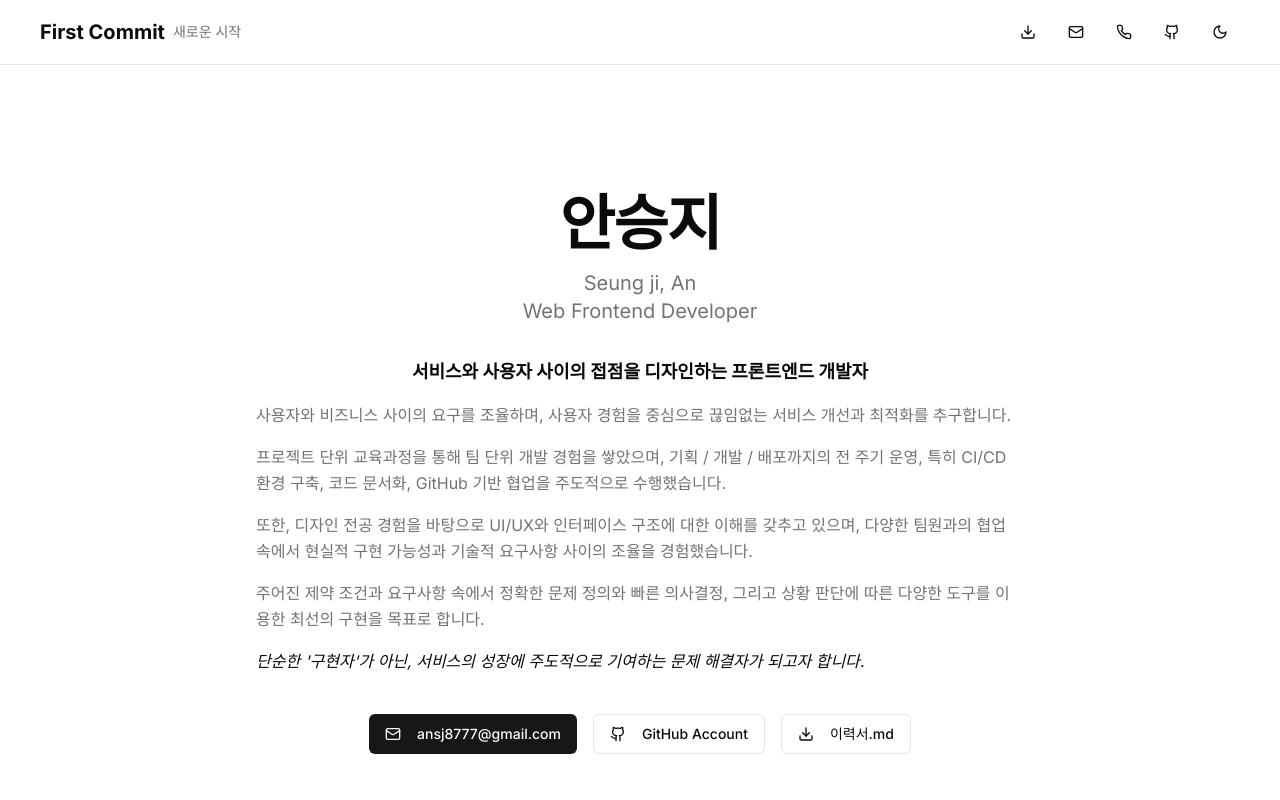
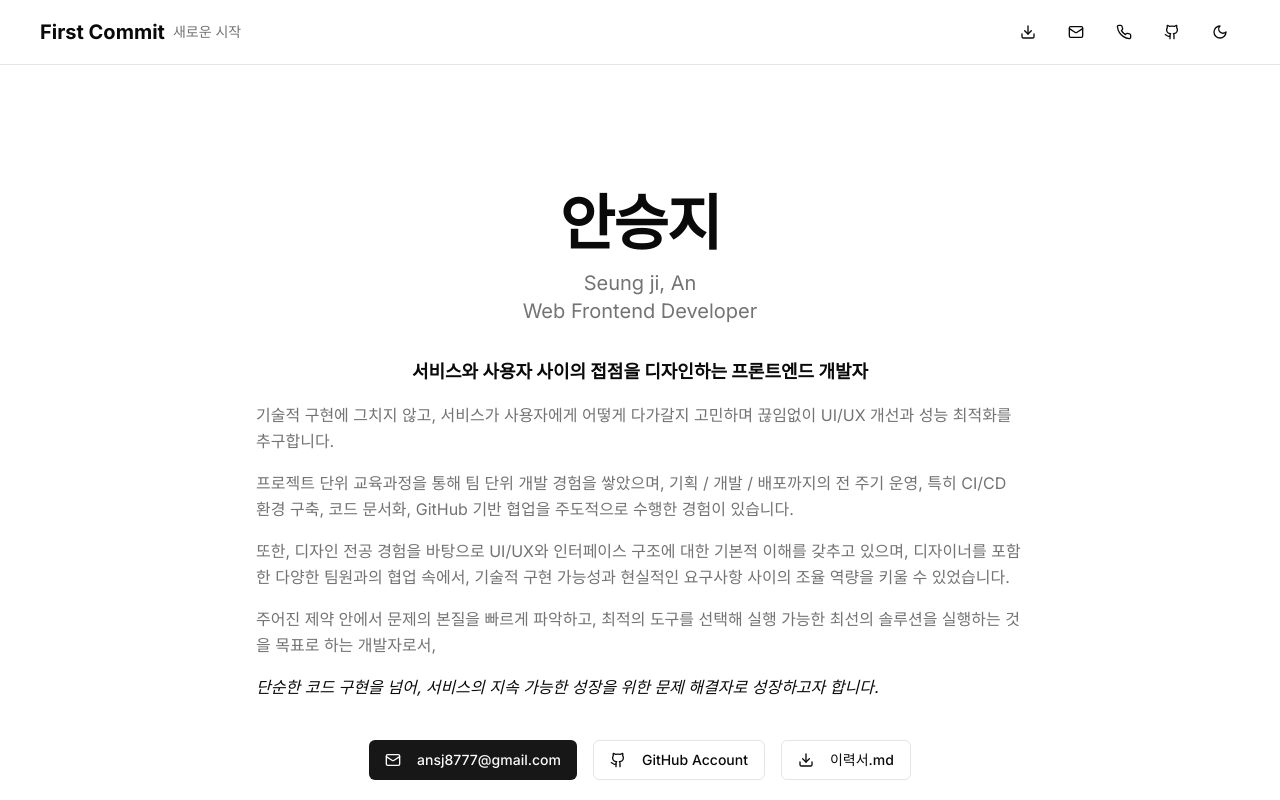
Before and after one commit to s-ja/portfolio-first-commit, a Next.js app in the folder first-commit/: page / in a window 1280 px wide. Shown: the top 800 px of the page. Built offline with nearby package versions, Linux system fonts and the light colour scheme.

Commit message:
자기소개 문장 수정

```diff
--- a/first-commit/components/hero.tsx
+++ b/first-commit/components/hero.tsx
@@ -33,27 +33,28 @@ export function Hero() {
               </strong>
             </p>
             <p className="text-muted-foreground leading-relaxed text-left">
-              사용자와 비즈니스 사이의 요구를 조율하며, 사용자 경험을 중심으로
-              끊임없는 서비스 개선과 최적화를 추구합니다.
+              기술적 구현에 그치지 않고, 서비스가 사용자에게 어떻게 다가갈지
+              고민하며 끊임없이 UI/UX 개선과 성능 최적화를 추구합니다.
             </p>
             <p className="text-muted-foreground leading-relaxed text-left">
               프로젝트 단위 교육과정을 통해 팀 단위 개발 경험을 쌓았으며, 기획 /
               개발 / 배포까지의 전 주기 운영, 특히 CI/CD 환경 구축, 코드 문서화,
-              GitHub 기반 협업을 주도적으로 수행했습니다.
+              GitHub 기반 협업을 주도적으로 수행한 경험이 있습니다.
             </p>
             <p className="text-muted-foreground leading-relaxed text-left">
               또한, 디자인 전공 경험을 바탕으로 UI/UX와 인터페이스 구조에 대한
-              이해를 갖추고 있으며, 다양한 팀원과의 협업 속에서 현실적 구현
-              가능성과 기술적 요구사항 사이의 조율을 경험했습니다.
+              기본적 이해를 갖추고 있으며, 디자이너를 포함한 다양한 팀원과의
+              협업 속에서, 기술적 구현 가능성과 현실적인 요구사항 사이의 조율
+              역량을 키울 수 있었습니다.
             </p>
             <p className="text-muted-foreground leading-relaxed text-left">
-              주어진 제약 조건과 요구사항 속에서 정확한 문제 정의와 빠른
-              의사결정, 그리고 상황 판단에 따른 다양한 도구를 이용한 최선의
-              구현을 목표로 합니다.
+              주어진 제약 안에서 문제의 본질을 빠르게 파악하고, 최적의 도구를
+              선택해 실행 가능한 최선의 솔루션을 실행하는 것을 목표로 하는
+              개발자로서,
             </p>
             <p className="leading-relaxed text-left italic">
-              단순한 '구현자'가 아닌, 서비스의 성장에 주도적으로 기여하는 문제
-              해결자가 되고자 합니다.
+              단순한 코드 구현을 넘어, 서비스의 지속 가능한 성장을 위한 문제
+              해결자로 성장하고자 합니다.
             </p>
           </div>
           <div className="mt-10 flex flex-wrap justify-center gap-4">
```
